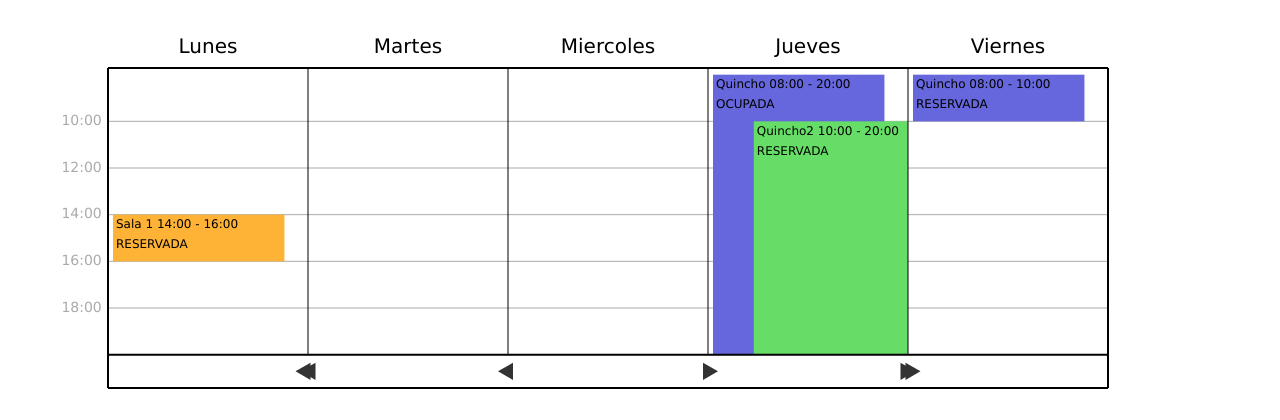
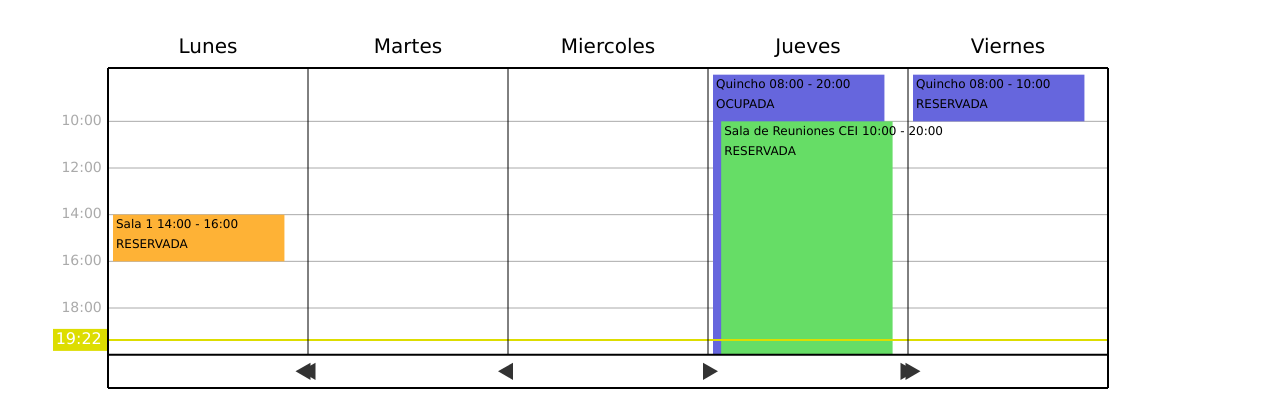
Before and after one commit to DCC-CC4401/2018-1-Soft-of-War-T3, a Django app: template Inventario/templates/grilla_test.html in a window 1280 px wide. Shown: the top 420 px of the page. Run offline with Django 3.2, Linux system fonts and the light colour scheme; the template is opened without the code that fills it, so the values that code supplies are empty.

Commit message:
tutorial actualizado

```diff
--- a/Inventario/templates/grilla_test.html
+++ b/Inventario/templates/grilla_test.html
@@ -16,22 +16,16 @@
 	<script src="{% static 'js/grilla/grilla_filtros_funciones.js' %}"></script>
 
 	<script>
-
 	agregar_reserva("Sala 1", "RESERVADA", 1, {hora: 14, minuto: 00}, {hora: 16, minuto: 00}, "#feb236", 0);
 	agregar_reserva("Quincho", "OCUPADA", 4, {hora:8, minuto:0},{hora:20, minuto:0}, "#66d", 0);
 	agregar_reserva("Quincho", "RESERVADA", 5, {hora:8, minuto:0},{hora:10, minuto:0}, "#66d", 0);
-	agregar_reserva("Quincho2", "RESERVADA", 4, {hora:10, minuto:0},{hora:20, minuto:0}, "#6d6", 5);
-
-	ocultar_reservas_sala("Sala_1");
+	agregar_reserva("Sala de Reuniones CEI", "RESERVADA", 4, {hora:10, minuto:0},{hora:20, minuto:0}, "#6d6", 1);
 
 	agregar_linea_hora();
 
 	agregar_filtro("Quincho", "#66d", 0);
 	agregar_filtro("Sala de Reuniones CEI", "#6d6", 1);
 	agregar_filtro("Sala 1", "#feb236", 2);
-
-	disable_filter("Sala 1")
-	//Tambien hay una funcion llamada enable_filter que hace que vuelva el tick de un filtro
 	</script>
 
 	<script src="{% static 'js/grilla/grilla_marcos.js' %}"></script>
```
